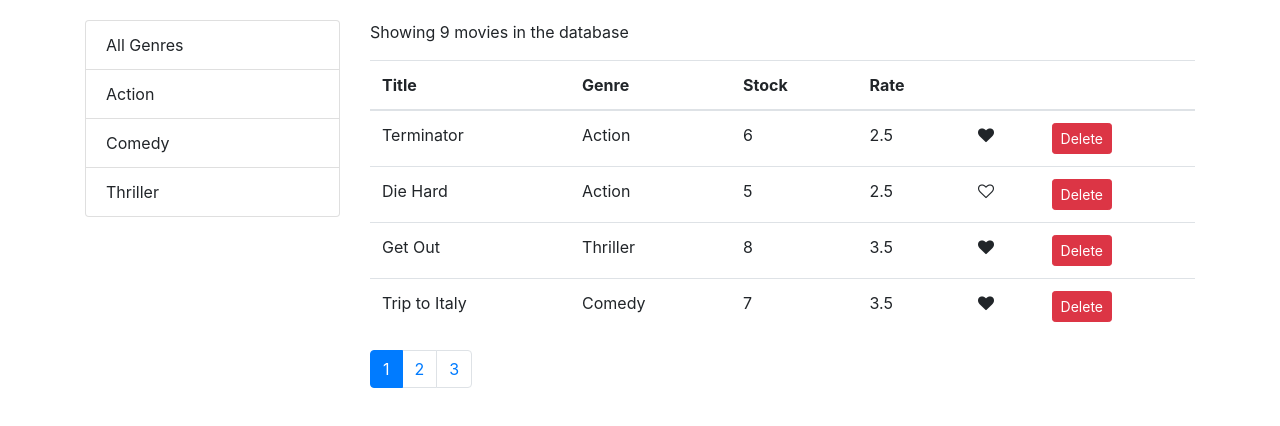
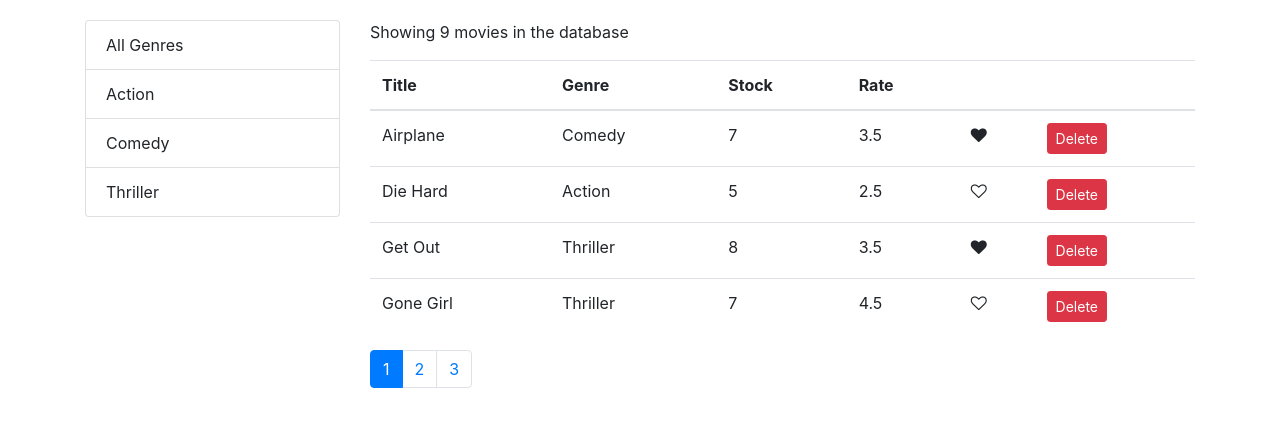
Before and after one commit to buithanhnhan76/vidly, a React (Create React App) app: page / in a window 1280 px wide. Shown: the top 426 px of the page. Built offline with nearby package versions, Linux system fonts and the light colour scheme.

Commit message:
implementing sort

```diff
--- a/src/components/movies.jsx
+++ b/src/components/movies.jsx
@@ -5,13 +5,15 @@
 import ListGroup from './common/listGroup';
 import {getGenres} from '../services/fakeGeneService';
 import MoviesTable from './moviesTable';
+import _ from 'lodash';
 
 class Movies extends Component {
     state = {
       movies: [],
       genres: [],
       pageSize: 4,
-      currentPage: 1
+      currentPage: 1,
+      sortColumn: {path:'title',order:'asc'}
      };
 
      componentDidMount ()
@@ -43,19 +45,31 @@
      };
 
      handleSort = path => {
-        console.log(path);
+        const sortColumn = {...this.state.sortColumn};
+        if(sortColumn.path === path)
+            {
+                sortColumn.order = (sortColumn.order === 'asc') ? 'desc':'asc';
+            }
+        else
+            {
+                sortColumn.path = path;
+                sortColumn.order = 'asc';
+            }
+
+        this.setState({sortColumn});
      }
 
     render() {
         const {length: count} = this.state.movies;
-        const {pageSize,currentPage, movies: allMovies,selectedGenre} = this.state;
+        const {pageSize,currentPage, movies: allMovies,selectedGenre,sortColumn} = this.state;
         if(count === 0)
             return <p>There are no movies in the database.</p>
 
         const filtered = ( selectedGenre && selectedGenre._id )? allMovies.filter(m => m.genre._id === selectedGenre._id ) : allMovies;
 
+        const sorted = _.orderBy(filtered,[sortColumn.path],[sortColumn.order]);
 
-        const movies = paginate(filtered,currentPage,pageSize);
+        const movies = paginate(sorted,currentPage,pageSize);
 
         return (
             <div className="row">
--- a/src/components/moviesTable.jsx
+++ b/src/components/moviesTable.jsx
@@ -7,10 +7,10 @@
                         <table className="table">
                             <thead>
                                 <tr>
-                                    <th onClick={() => onSort("title")} >Title</th>
-                                    <th onClick={() => onSort("genre.name")} >Genre</th>
-                                    <th onClick={() => onSort("numberInStock")} >Stock</th>
-                                    <th onClick={() => onSort("dailyRentalRate")} >Rate</th>
+                                    <th style={{cursor:"pointer"}} onClick={() => onSort("title")} >Title</th>
+                                    <th style={{cursor:"pointer"}} onClick={() => onSort("genre.name")} >Genre</th>
+                                    <th style={{cursor:"pointer"}} onClick={() => onSort("numberInStock")} >Stock</th>
+                                    <th style={{cursor:"pointer"}} onClick={() => onSort("dailyRentalRate")} >Rate</th>
                                     <th></th>
                                     <th></th>
                                 </tr>
```
Also changed, not shown: 1 other file (tests, documents, lock files or other folders).
